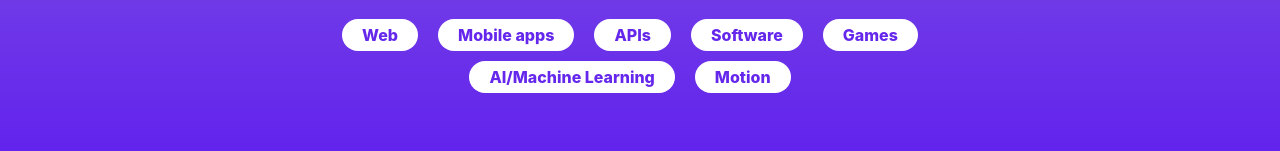
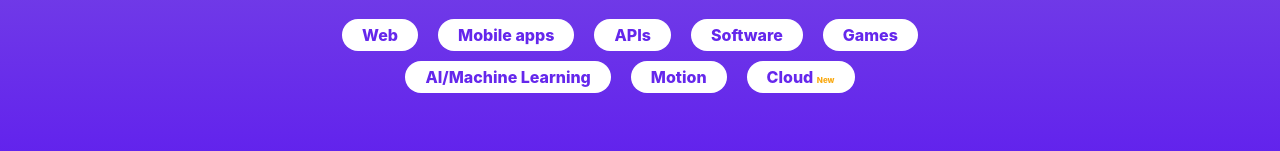
Before and after one commit to swve/framestack, a Next.js app: page / in a window 1280 px wide. Shown: the part 204-355 px from the top of the page. Built offline with nearby package versions, Linux system fonts and the light colour scheme; a web font is replaced by a local one.

Commit message:
add cloud page

```diff
--- a/pages/index.tsx
+++ b/pages/index.tsx
@@ -36,6 +36,10 @@ const Index = props => (
         <Link href="/build/motion">
           <a className="build-btn">Motion</a>
         </Link>
+        <Link href="/build/cloud">
+          <a className="build-btn">Cloud <span style={{fontSize:8 , color:"#f9a911"}}>New</span></a>
+
+        </Link>
       </div>
     </div>
     <div className="frame-layout">
```
Also changed, not shown: pages/build/cloud.tsx (added).
